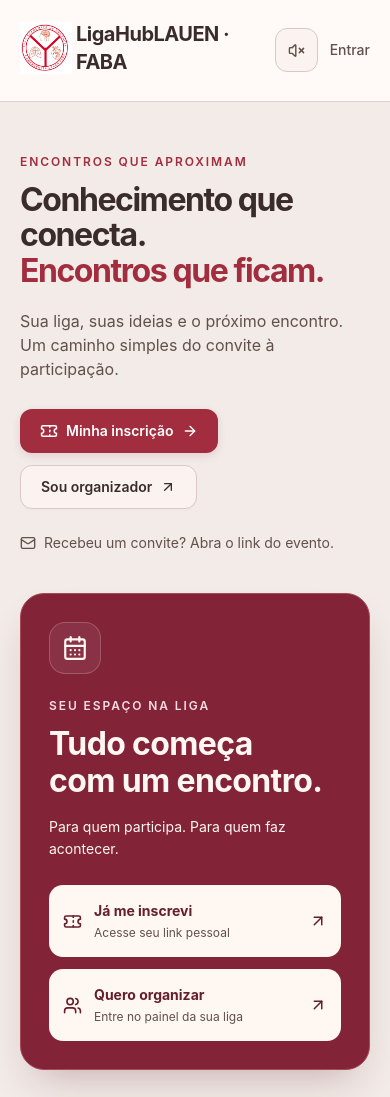
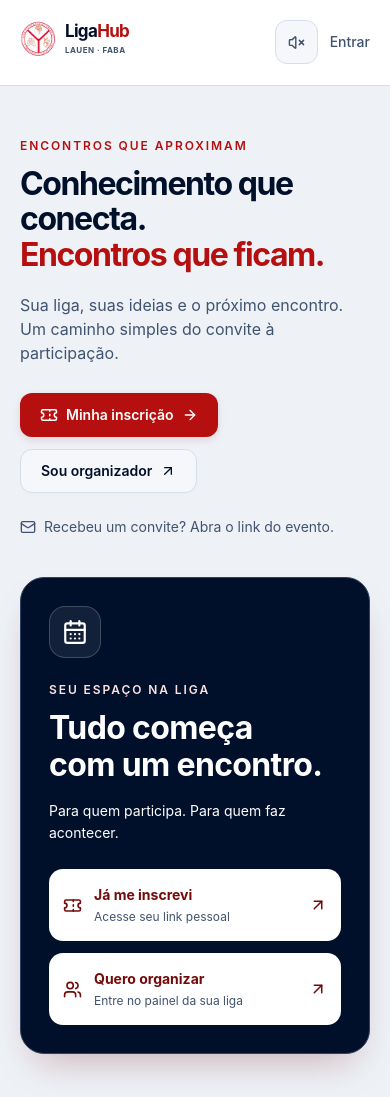
Before and after one commit to Kinu1/LigaHub-API, a React (Vite) app in the folder frontend/: page / in a window 390 px wide. Shown: the top 1097 px of the page. Built offline with nearby package versions, Linux system fonts and the light colour scheme.

Commit message:
style(marca): adota paleta vermelha e azul marinho

```diff
--- a/frontend/src/auth.tsx
+++ b/frontend/src/auth.tsx
@@ -148,7 +148,7 @@ export function LoginForm({ inline = false }: { inline?: boolean }) {
 export function LoginPage() {
   return (
     <main className="grid min-h-screen lg:grid-cols-2">
-      <section className="login-art hidden flex-col justify-between bg-red-800 p-12 text-white lg:flex">
+      <section className="login-art hidden flex-col justify-between p-12 text-white lg:flex">
         <Brand inverse />
         <div className="max-w-lg">
           <p className="mb-5 text-sm uppercase tracking-widest text-red-100">
--- a/frontend/src/styles.css
+++ b/frontend/src/styles.css
@@ -1,35 +1,35 @@
 @import 'tailwindcss';
 @theme {
-  --color-brand: #a12d3e;
-  --color-red-50: #faedf0;
-  --color-red-100: #f6dce3;
-  --color-red-200: #eab9c5;
-  --color-red-700: #a12d3e;
-  --color-red-800: #822337;
-  --color-red-900: #641e2d;
-  --color-zinc-50: #faf7f5;
-  --color-zinc-100: #f1e9e5;
-  --color-zinc-200: #ded0cb;
-  --color-zinc-300: #c5afa8;
-  --color-zinc-400: #9a827c;
-  --color-zinc-500: #78635e;
-  --color-zinc-600: #62504c;
-  --color-zinc-700: #4c3c39;
-  --color-zinc-800: #392c2a;
-  --color-zinc-900: #2e2321;
+  --color-brand: #b5100f;
+  --color-red-50: #fff1f0;
+  --color-red-100: #ffe1df;
+  --color-red-200: #f0b9b5;
+  --color-red-700: #b5100f;
+  --color-red-800: #930d0c;
+  --color-red-900: #740a09;
+  --color-zinc-50: #f7f9fc;
+  --color-zinc-100: #edf1f7;
+  --color-zinc-200: #d5deeb;
+  --color-zinc-300: #afbed1;
+  --color-zinc-400: #71829c;
+  --color-zinc-500: #536581;
+  --color-zinc-600: #40536f;
+  --color-zinc-700: #283d5c;
+  --color-zinc-800: #00102b;
+  --color-zinc-900: #00102b;
 }
 :root {
-  --canvas: #f2ebe7;
-  --surface: #fffdfa;
-  --surface-soft: #faf3ef;
-  --line: #dac9c3;
-  --shadow-card: 0 2px 3px #48232604, 0 12px 32px -20px #48232635;
+  --canvas: #eef2f7;
+  --surface: #ffffff;
+  --surface-soft: #f5f7fb;
+  --line: #d5deeb;
+  --shadow-card: 0 2px 3px #00102b04, 0 12px 32px -20px #00102b35;
 }
 @layer base {
   body {
     margin: 0;
     font-family: Inter, ui-sans-serif, system-ui, sans-serif;
-    color: #392c2a;
+    color: #00102b;
     background: var(--canvas);
     font-size: 15px;
   }
@@ -59,7 +59,7 @@
     opacity: 0.5;
   }
   :focus-visible {
-    outline: 3px solid #a12d3e;
+    outline: 3px solid #b5100f;
     outline-offset: 3px;
   }
   input:not([type='checkbox']),
@@ -68,13 +68,13 @@
     width: 100%;
     min-width: 0;
     min-height: 46px;
-    border: 1px solid #cbb7b0;
+    border: 1px solid #aebed2;
     border-radius: 10px;
     padding: 11px 13px;
     background: var(--surface);
-    color: #392c2a;
+    color: #00102b;
     font: inherit;
-    box-shadow: inset 0 1px 2px #48232605;
+    box-shadow: inset 0 1px 2px #00102b05;
     transition:
       border-color 160ms ease,
       box-shadow 160ms ease;
@@ -82,7 +82,7 @@
   input[type='checkbox'] {
     width: 20px;
     height: 20px;
-    accent-color: #a12d3e;
+    accent-color: #b5100f;
   }
   textarea {
     min-height: 110px;
@@ -91,14 +91,47 @@
 }
 @layer components {
   .brand {
-    @apply inline-flex items-center gap-1 text-xl font-bold tracking-tight;
+    display: inline-flex;
+    align-items: center;
+    gap: 10px;
+    color: #00102b;
+    max-width: 100%;
   }
-  .brand-mark {
-    @apply relative mr-2 grid h-9 w-9 place-items-center rounded-xl bg-red-700 text-xl text-white;
-    box-shadow: 0 4px 12px #82233724;
+  .brand-logo {
+    width: 52px;
+    height: 52px;
+    flex-shrink: 0;
+    object-fit: contain;
+    background: white;
+    border-radius: 50%;
   }
-  .brand-mark span {
-    @apply absolute right-1.5 top-2 h-1 w-1 rounded-full bg-white;
+  .brand-copy {
+    display: flex;
+    flex-direction: column;
+    gap: 3px;
+  }
+  .brand-copy > span:first-child {
+    font-size: 20px;
+    font-weight: 750;
+    letter-spacing: -0.04em;
+    line-height: 1.1;
+  }
+  .brand-accent {
+    color: #b5100f;
+  }
+  .brand-caption {
+    font-size: 9px;
+    letter-spacing: 0.13em;
+    font-weight: 650;
+    color: #40536f;
+    white-space: nowrap;
+  }
+  .brand-inverse,
+  .brand-inverse .brand-caption {
+    color: white;
+  }
+  .brand-inverse .brand-accent {
+    color: #ffb6af;
   }
   .muted {
     @apply text-zinc-600;
@@ -108,7 +141,7 @@
   }
   .btn {
     @apply inline-flex min-h-11 items-center justify-center gap-2 rounded-xl bg-red-700 px-5 py-2.5 text-sm font-semibold text-white transition-colors hover:bg-red-800;
-    box-shadow: 0 3px 8px #82233720;
+    box-shadow: 0 3px 8px #930d0c20;
     transition:
       background-color 160ms ease,
       transform 160ms ease,
@@ -116,7 +149,7 @@
   }
   .btn:hover:not(:disabled) {
     transform: translateY(-1px);
-    box-shadow: 0 5px 12px #82233726;
+    box-shadow: 0 5px 12px #930d0c26;
   }
   .btn:active:not(:disabled) {
     transform: translateY(0);
@@ -125,7 +158,7 @@
     @apply border border-zinc-200 bg-white text-zinc-800 hover:bg-zinc-50;
     border-color: var(--line);
     background: var(--surface-soft);
-    box-shadow: 0 2px 3px #48232604;
+    box-shadow: 0 2px 3px #00102b04;
   }
   .icon-btn {
     @apply grid h-11 w-11 shrink-0 place-items-center rounded-xl hover:bg-zinc-100;
@@ -180,12 +213,12 @@
   .dialog {
     @apply fixed m-auto w-[calc(100%-2rem)] max-w-md rounded-2xl border-0 p-6 shadow-xl;
     background: var(--surface);
-    border: 1px solid #cbb7b0;
-    box-shadow: 0 24px 80px #392c2a40;
+    border: 1px solid #aebed2;
+    box-shadow: 0 24px 80px #00102b40;
     animation: surface-enter 180ms ease-out;
   }
   .dialog::backdrop {
-    background: #2e162780;
+    background: #00102b80;
     backdrop-filter: blur(4px);
   }
   .nav-link {
@@ -198,8 +231,8 @@
   }
   .nav-link.active {
     @apply bg-red-50 text-red-800;
-    border-color: #eab9c5;
-    box-shadow: inset 3px 0 #a12d3e;
+    border-color: #f0b9b5;
+    box-shadow: inset 3px 0 #b5100f;
   }
   .step {
     @apply flex items-center gap-2 text-sm text-zinc-500;
@@ -224,35 +257,35 @@
     @apply border-b border-zinc-100 py-4 pr-4 align-top;
   }
   .app-sidebar {
-    background: #fcf5f1;
-    border-color: #d6c3bd;
-    box-shadow: 4px 0 20px #48232605;
+    background: #f7f9fc;
+    border-color: #d5deeb;
+    box-shadow: 4px 0 20px #00102b05;
   }
   .app-topbar,
   .public-topbar {
-    background: #fffaf7;
+    background: #ffffff;
     border-color: var(--line);
   }
   .sound-toggle {
     @apply inline-flex min-h-11 shrink-0 items-center justify-center gap-2 rounded-xl border px-3 text-xs font-medium;
     background: var(--surface-soft);
     border-color: var(--line);
-    color: #62504c;
+    color: #40536f;
     transition: background-color 160ms ease;
   }
   .sound-toggle[aria-pressed='true'] {
-    background: #faedf0;
-    border-color: #d997a7;
-    color: #822337;
+    background: #fff1f0;
+    border-color: #d86c65;
+    color: #930d0c;
   }
   .section-tabs {
     @apply my-6 inline-flex max-w-full gap-1 rounded-2xl border p-1.5;
-    background: #e9ddd7;
-    border-color: #d6c3bd;
+    background: #e5ebf3;
+    border-color: #d5deeb;
   }
   .section-tab {
     @apply inline-flex min-h-11 items-center justify-center rounded-xl px-5 text-sm font-semibold;
-    color: #62504c;
+    color: #40536f;
     border: 1px solid transparent;
     transition:
       background-color 180ms ease,
@@ -260,21 +293,21 @@
       box-shadow 180ms ease;
   }
   .section-tab[aria-selected='true'] {
-    color: #822337;
+    color: #930d0c;
     background: var(--surface);
-    border-color: #dac9c3;
-    box-shadow: 0 3px 8px #48232615;
+    border-color: #d5deeb;
+    box-shadow: 0 3px 8px #00102b15;
   }
   .metric-card {
     position: relative;
     overflow: hidden;
-    border-top: 3px solid #d997a7;
+    border-top: 3px solid #d86c65;
   }
   .metric-card:first-child {
-    border-top-color: #a12d3e;
+    border-top-color: #b5100f;
   }
   .attention-panel {
-    background: #faf0ec;
+    background: #f1f5fb;
   }
   .home-page {
     padding: 12px 0 20px;
@@ -291,13 +324,13 @@
   .welcome-panel {
     padding: 28px;
     border-radius: 24px;
-    background: #822337;
-    color: #fff7f2;
-    box-shadow: 0 20px 40px -16px #641e2d50;
-    border: 1px solid #a84a5c;
+    background: #00102b;
+    color: #ffffff;
+    box-shadow: 0 20px 40px -16px #740a0950;
+    border: 1px solid #304564;
   }
   .welcome-panel .eyebrow {
-    color: #f6dce3;
+    color: #ffe1df;
   }
   .welcome-panel h2 {
     font-size: 2rem;
@@ -325,15 +358,15 @@
     min-height: 72px;
     padding: 14px;
     border-radius: 14px;
-    background: #fff7f2;
-    color: #641e2d;
+    background: #ffffff;
+    color: #740a09;
     transition:
       transform 160ms ease,
       background-color 160ms ease;
   }
   .welcome-actions a:hover {
     transform: translateX(2px);
-    background: #f6dce3;
+    background: #ffe1df;
   }
   .welcome-actions a span {
     flex: 1;
@@ -345,7 +378,7 @@
   .welcome-actions small {
     display: block;
     margin-top: 3px;
-    color: #62504c;
+    color: #40536f;
     font-size: 12px;
   }
   .participation-guide {
@@ -366,33 +399,33 @@
     box-shadow: var(--shadow-card);
   }
   .guide-step:nth-child(2) {
-    background: #f9f1ec;
+    background: #f1f5fb;
   }
   .guide-step:nth-child(3) {
-    background: #faedf0;
+    background: #fff1f0;
   }
   .guide-step-top {
     display: flex;
     align-items: center;
     justify-content: space-between;
     margin-bottom: 20px;
-    color: #a12d3e;
+    color: #b5100f;
   }
   .guide-step-top span {
     font-size: 11px;
     letter-spacing: 0.1em;
     font-weight: 700;
-    color: #78635e;
+    color: #536581;
   }
   .guide-step h3 {
     font-weight: 650;
     font-size: 1rem;
   }
   .login-art {
-    background: #822337;
+    background: #00102b;
   }
   .login-art .brand > .text-red-700 {
-    color: #f6dce3;
+    color: #ffe1df;
   }
   .login-form-panel {
     padding: 28px;
@@ -447,7 +480,7 @@
   }
   .data-table td::before {
     content: attr(data-label);
-    color: #71717a;
+    color: #536581;
     font-size: 12px;
   }
 }
@@ -471,7 +504,7 @@
   }
   .payment-history-table td::before {
     content: attr(data-label);
-    color: #71717a;
+    color: #536581;
     font-size: 12px;
   }
 }
@@ -484,3 +517,24 @@
     scroll-behavior: auto !important;
   }
 }
+
+@media (max-width: 639px) {
+  .app-topbar .brand-logo,
+  .public-topbar .brand-logo {
+    width: 38px;
+    height: 38px;
+  }
+  .app-topbar .brand-copy > span:first-child,
+  .public-topbar .brand-copy > span:first-child {
+    font-size: 17px;
+  }
+  .app-topbar .brand-caption,
+  .public-topbar .brand-caption {
+    font-size: 8px;
+    letter-spacing: 0.06em;
+  }
+  .app-topbar .brand,
+  .public-topbar .brand {
+    gap: 7px;
+  }
+}
```
Also changed, not shown: 1 other file (tests, documents, lock files or other folders).
